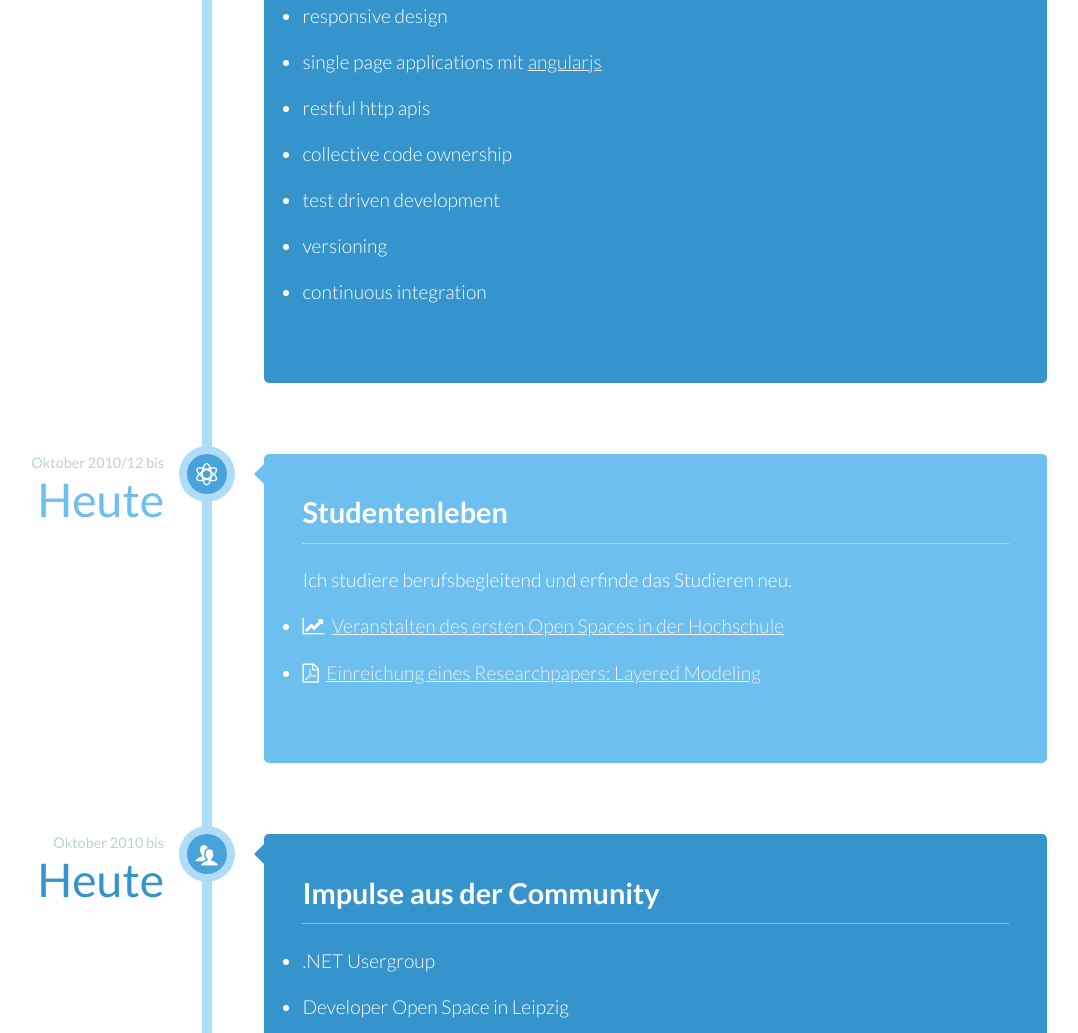
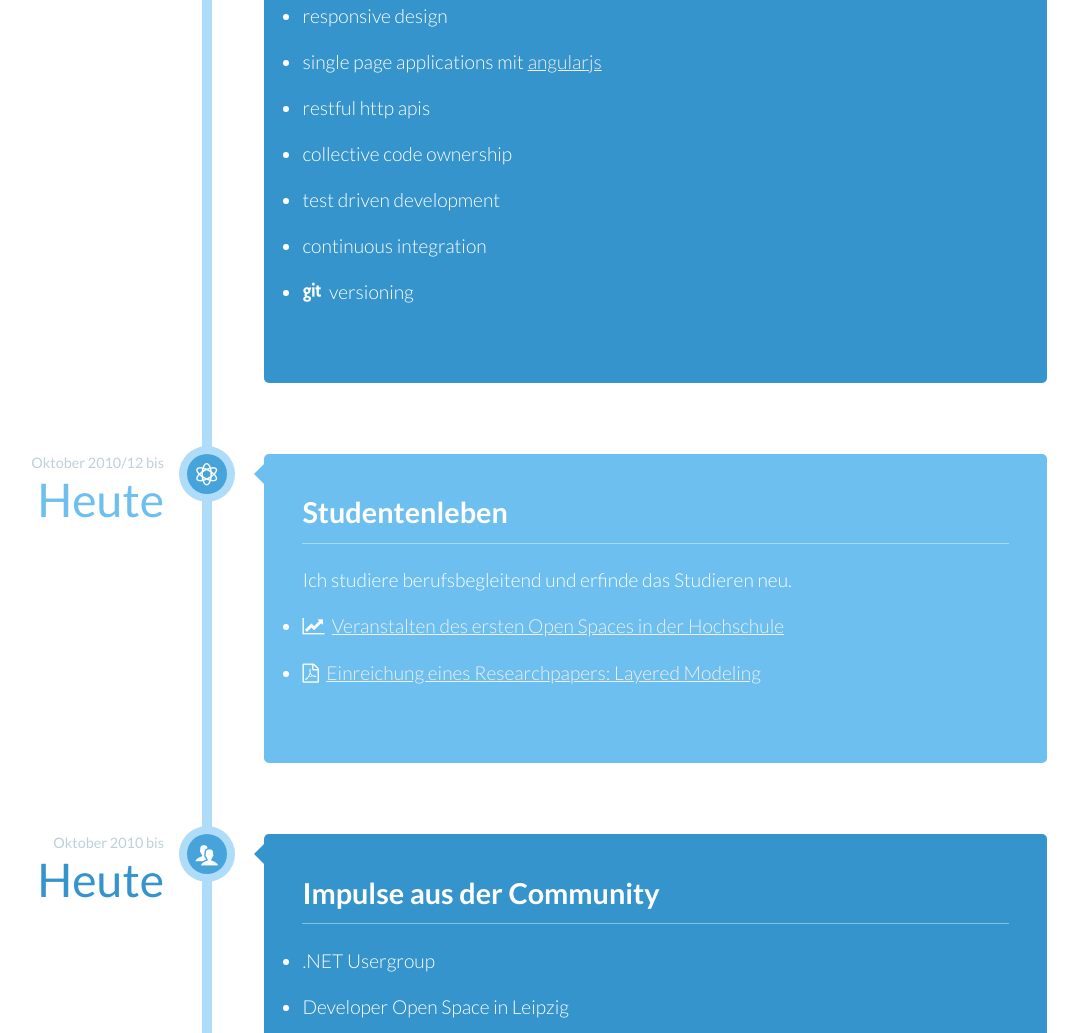
Before and after one commit to GregOnNet/Lebenslauf, a website: page index.html in a window 1280 px wide. Shown: the part 716-1749 px from the top of the page, without its empty margins (115-1193 px from the left). Drawn offline with Linux system fonts and the light colour scheme.

Commit message:
Adding git-icon

```diff
--- a/index.html
+++ b/index.html
@@ -65,8 +65,11 @@
                 <li>restful http apis</li>
                 <li>collective code ownership</li>
                 <li>test driven development</li>
-                <li>versioning</li>
                 <li>continuous integration</li>
+								<li>
+									<i class="fa fa-git"></i>&nbsp;
+									versioning
+								</li>
               </ul>
             </p>
           </div>
```
